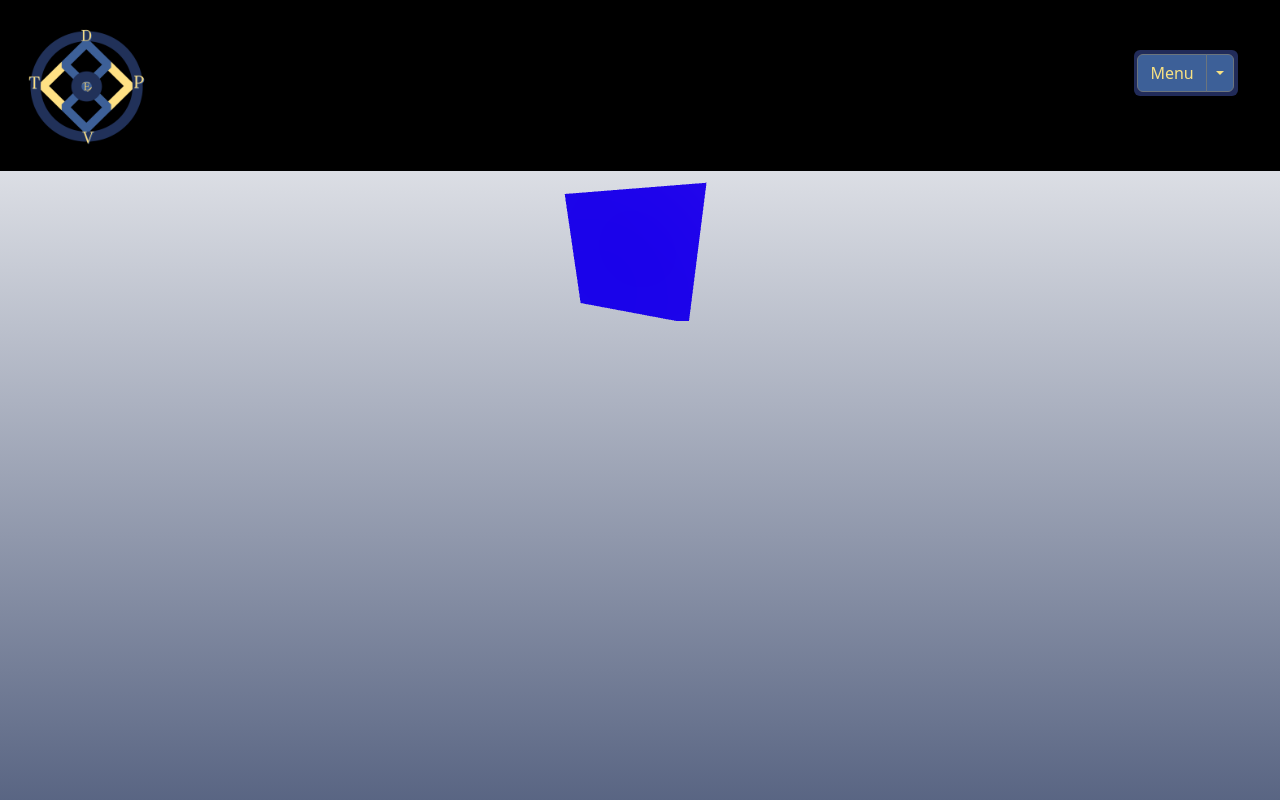
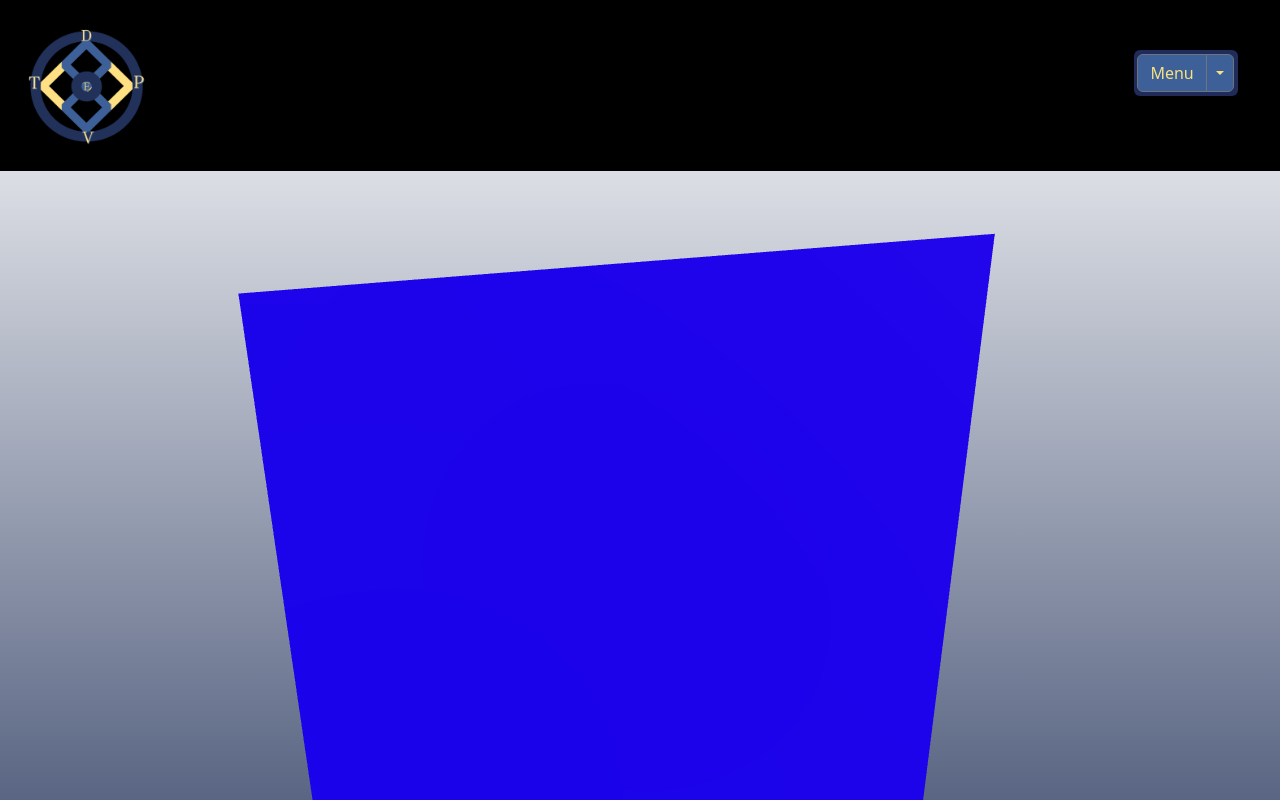
Before and after one commit to Sebastian2908-2007/topdev-blog, a Next.js app in the folder topdev-blog/: page /testPage in a window 1280 px wide. Shown: the top 800 px of the page. Built offline with nearby package versions, Linux system fonts and the light colour scheme.

Commit message:
got canvas styled height wise

```diff
--- a/topdev-blog/components/ThreeDLogo.js
+++ b/topdev-blog/components/ThreeDLogo.js
@@ -1,7 +1,7 @@
 import { PerspectiveCamera } from "@react-three/drei";
 import { Canvas, useFrame } from "@react-three/fiber";
 import { useRef } from "react";
-
+import styles from '../styles/Home.module.css';
 function Cube() {
     const meshRef = useRef(null);
 
@@ -25,13 +25,16 @@ function Cube() {
 
 export default function ThreeDLogo  () {
 return(
+  <div id="my-div" className={styles.myDiv}>
     <Canvas
     camera={{
+
         position: [0,0,5],
       }}>
         <ambientLight />
       <pointLight position={[10, 10, 10]} />
       <Cube />
     </Canvas>
+    </div>
 );
 };
--- a/topdev-blog/styles/Home.module.css
+++ b/topdev-blog/styles/Home.module.css
@@ -46,6 +46,17 @@
   text-decoration: none;
 }
 
+.canvas{
+  position: fixed;
+  top: 0;
+  left: 0;
+  margin-top:5em;
+}
+.myDiv{
+  position: relative;
+  height: 100vh;
+}
+
 @media screen and (min-width:360px) {
   .imgDiv{
     width:22%;
```
